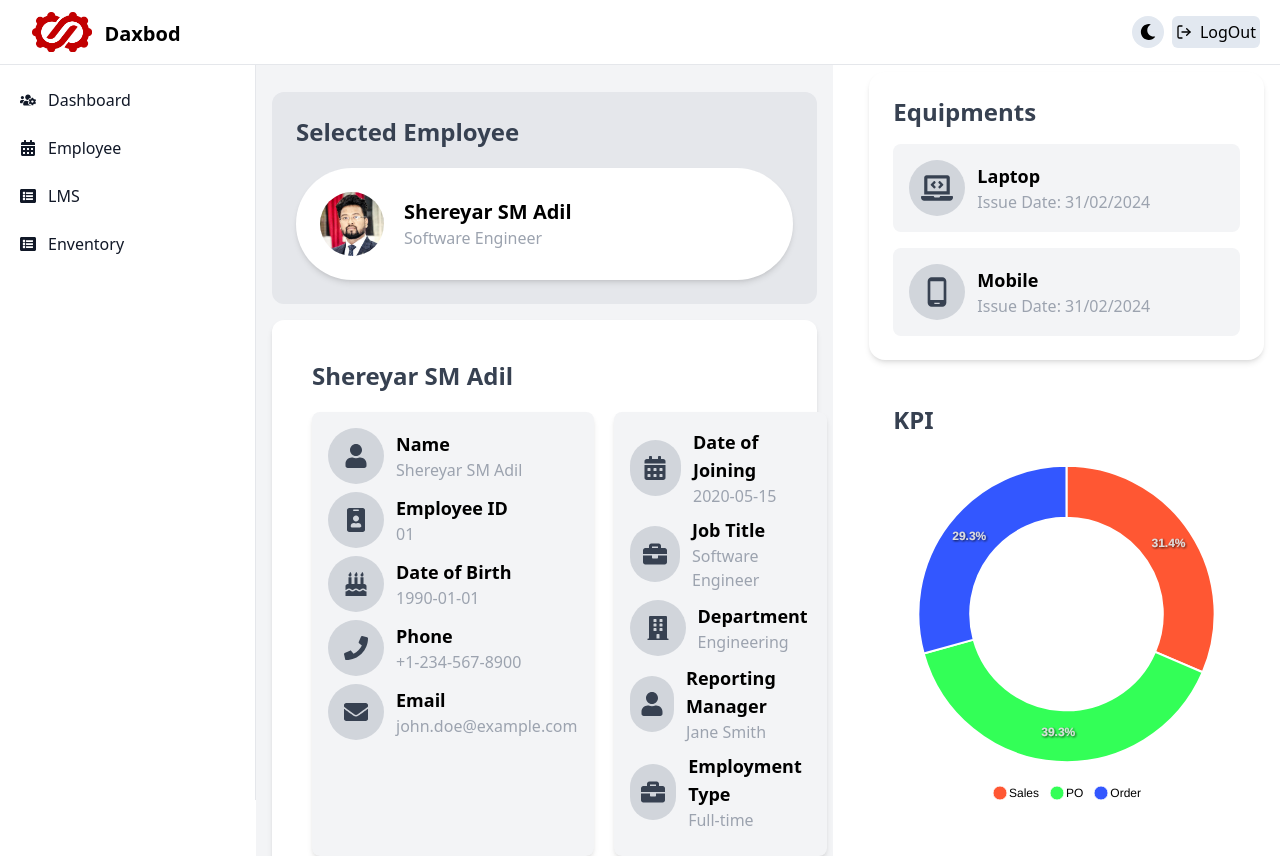
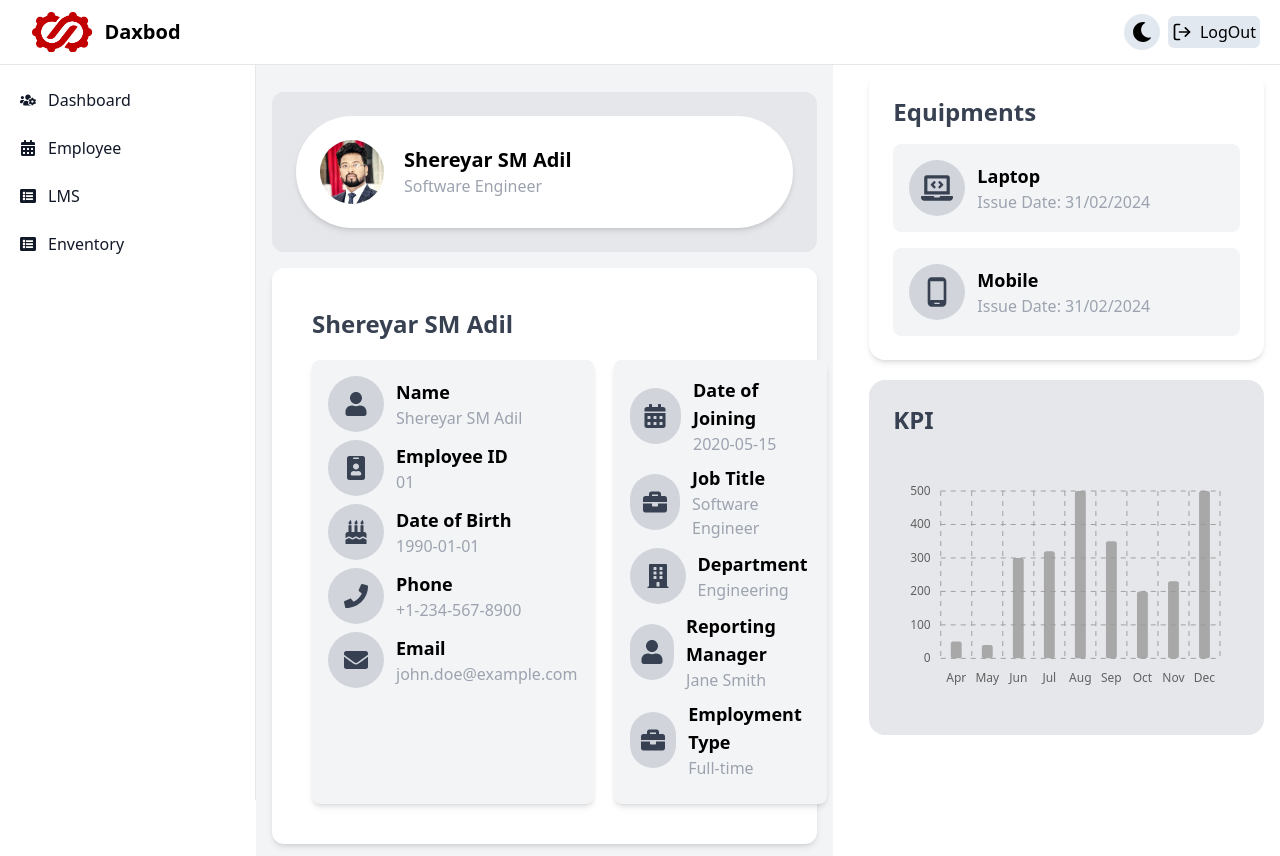
Before and after one commit to Arslaan027/HRDB, a React (Vite) app in the folder HRDB/: page /payroll/1 in a window 1280 px wide. Built offline with nearby package versions, Linux system fonts and the light colour scheme; sample sign-in values are in the browser's storage.

Commit message:
issue are fixed

```diff
--- a/HRDB/package.json
+++ b/HRDB/package.json
@@ -24,11 +24,13 @@
     "react-apexcharts": "^1.4.1",
     "react-chartjs-2": "^5.2.0",
     "react-dom": "^18.3.1",
+    "react-dropzone": "^14.2.3",
     "react-icons": "^5.2.1",
     "react-image-gallery": "^1.3.0",
     "react-intersection-observer": "^9.13.0",
     "react-medium-image-zoom": "^5.2.8",
     "react-router-dom": "^6.26.0",
+    "react-select": "^5.8.0",
     "react-slick": "^0.30.2",
     "react-social-media-embed": "^2.5.13",
     "slick-carousel": "^1.8.1",
--- a/HRDB/src/App.jsx
+++ b/HRDB/src/App.jsx
@@ -1,9 +1,14 @@
 import React from "react";
-import { BrowserRouter as Router, Route, Routes } from "react-router-dom";
-import Layout from "../src/Components/Layout";
+import {
+  BrowserRouter as Router,
+  Route,
+  Routes,
+  Navigate,
+} from "react-router-dom";
+import Layout from "./Components/Layout";
 import Dashboard from "./Components/Daxbod/Dashboard";
 import Employee from "./Components/Pages/Employee/Employee";
-import Payroll from "../src/Components/Pages/Payroll/Payroll";
+import Payroll from "./Components/Pages/Payroll/Payroll";
 import LeaveManagement from "./Components/Pages/Payroll/LeaveManagement";
 import Login from "./Components/Pages/Login/Login";
 import Inventory from "./Components/Pages/Inveentory/Inventory";
@@ -24,6 +29,9 @@ function App() {
   const toggleDarkMode = () => setDarkMode((prev) => !prev);
   const toggleSidebar = () => setSidebarOpen((prev) => !prev);
 
+  const isAuthenticated = localStorage.getItem("loggedin") === "true";
+  console.log("isAuthenticated:", isAuthenticated); // Debugging line
+
   return (
     <Router>
       <Routes>
@@ -32,6 +40,7 @@ function App() {
         <Route path="/signup" element={<Signup />} />
 
         {/* Protected Routes */}
+        {isAuthenticated ? (
           <Route
             path="/"
             element={
@@ -52,8 +61,11 @@ function App() {
               element={<LeaveManagement />}
             />
             <Route path="/payroll/:id" element={<Payroll />} />
-          <Route path="/enventory" element={<Inventory />} />
+            <Route path="/Inventory" element={<Inventory />} />
           </Route>
+        ) : (
+          <Route path="*" element={<Navigate to="/login" />} />
+        )}
       </Routes>
     </Router>
   );
--- a/HRDB/src/Components/Headbar-Sidebar/Header.jsx
+++ b/HRDB/src/Components/Headbar-Sidebar/Header.jsx
@@ -33,10 +33,11 @@ const Header = ({ darkMode, toggleDarkMode, toggleSidebar }) => {
               <Link to="/" className="flex items-center">
                 <img src={logo} className="me-3 h-10 text-xl" alt="Logo" />
               </Link>
-              <span className="text-lg font-semibold md-text-lg sm:text-xl dark:text-white items-center pt-2">
-                Daxbod
-                {/* {userName ? `greets, ${userName}` : " "} */}
-              </span>
+              <div className="flex items-center">
+                <span className="text-lg font-semibold md-text-lg sm:text-xl dark:text-white">
+                  Daxbod
+                </span>
+              </div>
             </div>
 
             {/* Dark Mode Toggle Button */}
@@ -45,14 +46,18 @@ const Header = ({ darkMode, toggleDarkMode, toggleSidebar }) => {
               onClick={toggleDarkMode}
               aria-label="Toggle dark mode"
             >
-              {darkMode ? <FaSun /> : <FaMoon />}
+              {darkMode ? (
+                <FaSun className="text-xl" />
+              ) : (
+                <FaMoon className="text-xl" />
+              )}
             </button>
             <button
               type="button"
               onClick={() => setShowLogoutModal(true)}
               className="bg-slate-200 rounded-md p-1 dark:bg-slate-500 dark:text-slate-200 flex items-center gap-2"
             >
-              <FiLogOut /> LogOut
+              <FiLogOut className="text-xl" /> LogOut
             </button>
           </div>
         </div>
--- a/HRDB/src/Components/Headbar-Sidebar/Sidebar.jsx
+++ b/HRDB/src/Components/Headbar-Sidebar/Sidebar.jsx
@@ -28,7 +28,7 @@ const Sidebar = ({ isSidebarOpen }) => {
       text: "LMS",
     },
     {
-      to: "/enventory",
+      to: "/Inventory",
       icon: FaListAlt,
       text: "Enventory",
     },
--- a/HRDB/src/Components/Layout.jsx
+++ b/HRDB/src/Components/Layout.jsx
@@ -4,7 +4,7 @@ import Header from "./Headbar-Sidebar/Header";
 import Sidebar from "./Headbar-Sidebar/Sidebar";
 
 const Layout = ({ darkMode, toggleDarkMode, toggleSidebar, isSidebarOpen }) => {
-  const auth = localStorage.getItem("loggedin");
+  const auth = localStorage.getItem("loggedin") === "true";
 
   return auth ? (
     <div className={`min-h-screen ${darkMode ? "dark" : ""}`}>
--- a/HRDB/src/Components/Pages/Employee/Employee.jsx
+++ b/HRDB/src/Components/Pages/Employee/Employee.jsx
@@ -13,7 +13,7 @@ const Employee = () => {
   };
 
   return (
-    <div className="text-gray-500 bg-gray-100 p-4 sm:ml-64 flex flex-col lg:gap-5 mt-14 dark:bg-gray-800">
+    <div className="text-gray-500 bg-gray-100 p-4 sm:ml-64 flex flex-col lg:gap-5 mt-14 dark:bg-gray-800 h-screen">
       {/* Details */}
       <div className="flex-none  flex flex-col gap-5">
         {selectedMember && (
--- a/HRDB/src/Components/Pages/Employee/KPI.jsx
+++ b/HRDB/src/Components/Pages/Employee/KPI.jsx
@@ -3,53 +3,104 @@ import Chart from "react-apexcharts";
 import Title from "../../Daxbod/Title";
 
 const KPI = ({ darkMode }) => {
-  const options = {
-    series: [44, 55, 41],
+  const chartConfig = {
+    series: [
+      {
+        name: "Sales",
+        data: [50, 40, 300, 320, 500, 350, 200, 230, 500],
+      },
+    ],
     options: {
       chart: {
-        type: "donut",
-        height: 350,
-      },
-      labels: ["Sales", "PO", "Order"],
-      colors: ["#FF5733", "#33FF57", "#3357FF"],
-      legend: {
-        position: "bottom",
-        labels: {
-          colors: darkMode ? "#dddddd" : "#000000",
+        type: "bar",
+        height: 240,
+        toolbar: {
+          show: false,
         },
       },
+      title: {
+        show: false,
+      },
       dataLabels: {
-        style: {
-          colors: ["#dddddd"],
+        enabled: false,
+      },
+      colors: ["darkgray"],
+      plotOptions: {
+        bar: {
+          columnWidth: "35%",
+          borderRadius: 2,
         },
       },
-      responsive: [
-        {
-          breakpoint: 480,
-          options: {
-            chart: {
-              width: 200,
+      xaxis: {
+        axisTicks: {
+          show: false,
         },
-            legend: {
-              position: "bottom",
+        axisBorder: {
+          show: false,
+        },
+        labels: {
+          style: {
+            colors: darkMode ? "#dddddd" : "#616161",
+            fontSize: "12px",
+            fontFamily: "inherit",
+            fontWeight: 400,
+          },
+        },
+        categories: [
+          "Apr",
+          "May",
+          "Jun",
+          "Jul",
+          "Aug",
+          "Sep",
+          "Oct",
+          "Nov",
+          "Dec",
+        ],
+      },
+      yaxis: {
+        labels: {
+          style: {
+            colors: darkMode ? "#dddddd" : "#616161",
+            fontSize: "12px",
+            fontFamily: "inherit",
+            fontWeight: 400,
           },
         },
       },
-      ],
+      grid: {
+        show: true,
+        borderColor: "#a0a0a0",
+        strokeDashArray: 5,
+        xaxis: {
+          lines: {
+            show: true,
+          },
+        },
+        padding: {
+          top: 5,
+          right: 20,
+        },
+      },
+      fill: {
+        opacity: 0.8,
+      },
+      tooltip: {
+        theme: "dark",
+      },
     },
   };
+
   return (
-    <>
-      <div className="bg-white p-6 mt-5 rounded-2xl dark:bg-gray-600 dark:text-gray-300 flex-1 flex flex-col gap-5">
+    <div className="bg-gray-200 p-6 mt-5 rounded-2xl dark:bg-gray-600 dark:text-gray-300 flex-1 flex flex-col gap-5">
       <Title>KPI</Title>
       <Chart
-          options={options.options}
-          series={options.series}
-          type="donut"
-          height={350}
+        options={chartConfig.options}
+        series={chartConfig.series}
+        type="bar"
+        height={240}
       />
     </div>
-    </>
   );
 };
 
--- a/HRDB/src/Components/Pages/Employee/PayrollButton.jsx
+++ b/HRDB/src/Components/Pages/Employee/PayrollButton.jsx
@@ -11,7 +11,6 @@ const PayrollButton = ({
 
   return (
     <div className="bg-gray-200 mt-5 p-6 rounded-xl dark:bg-gray-600 dark:text-gray-300 flex-1 flex flex-col gap-5">
-      <Title>Selected Employee</Title>
       <div className="flex flex-col sm:flex-row md:flex-row items-center justify-between p-6 bg-white rounded-xl md:rounded-full shadow-md dark:bg-gray-700 dark:text-gray-300">
         {/* Employee details */}
         <div className="flex items-center gap-4 sm:gap-5">
--- a/HRDB/src/Components/Pages/Login/Login.jsx
+++ b/HRDB/src/Components/Pages/Login/Login.jsx
@@ -28,8 +28,7 @@ const Login = () => {
     const hardcodedPassword = "12wsxzaq";
 
     if (email === hardcodedEmail && password === hardcodedPassword) {
-      localStorage.setItem("loggedin", true);
-
+      localStorage.setItem("loggedin", "true");
       navigate("/");
     } else {
       alert("Wrong Credentials");
```
Also changed, not shown: HRDB/src/Components/Pages/Employee/Members.jsx (+173 -7 lines), 1 other file (tests, documents, lock files or other folders). Lines whose indentation alone changed are shown as unchanged.
